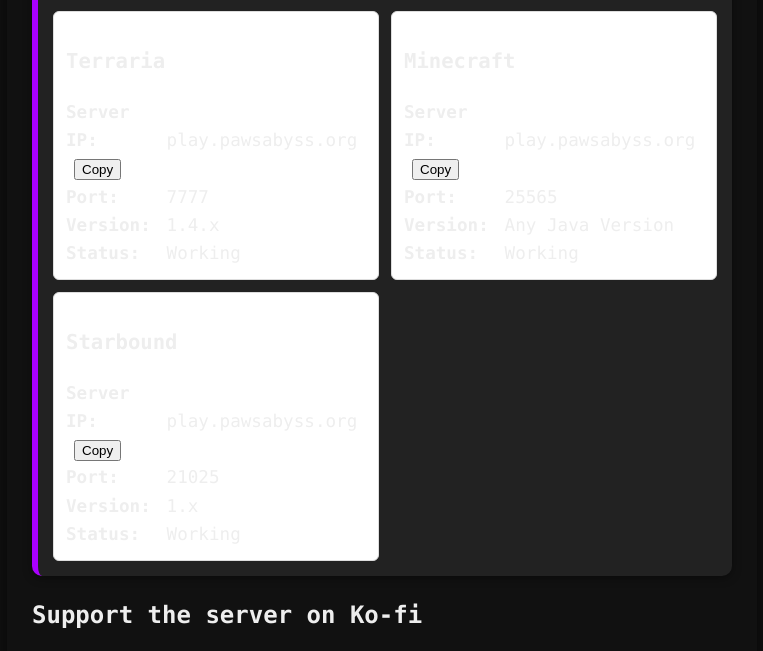
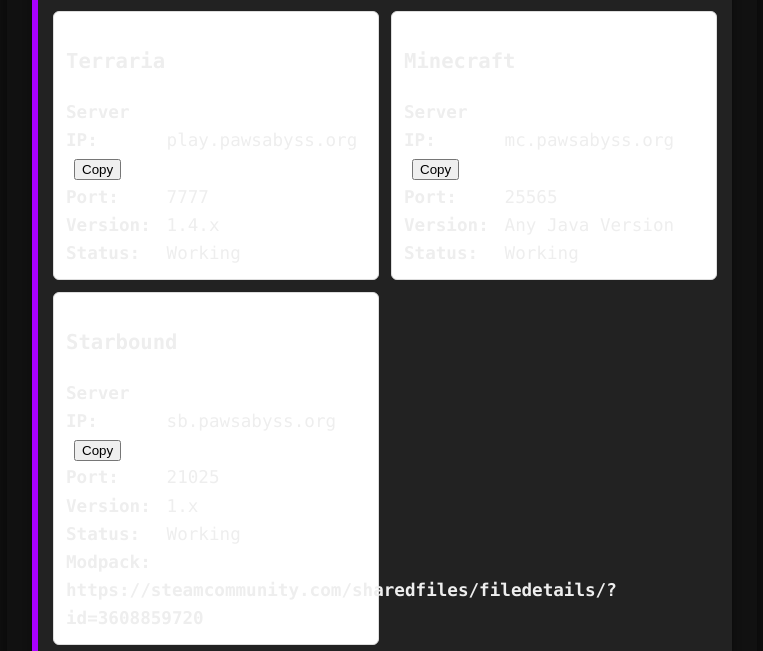
Before and after one commit to lmutt090/pawsabyss.org, a plain HTML site: page index.html in a window 1280 px wide. Shown: the part 380-1031 px from the top of the page, without its empty margins (258-1021 px from the left). Drawn offline with Linux system fonts and the light colour scheme.

Commit message:
Update server IPs for Minecraft and Starbound

```diff
--- a/index.html
+++ b/index.html
@@ -62,7 +62,7 @@
 
                 <div class="server-card" id="minecraft-card">
                     <h3>Minecraft</h3>
-                    <div><b>Server IP:</b> <span id="minecraft-ip">play.pawsabyss.org</span>
+                    <div><b>Server IP:</b> <span id="minecraft-ip">mc.pawsabyss.org</span>
                         <button onclick="copyIP(document.getElementById('minecraft-ip').textContent)" class="copy-btn">Copy</button>
                     </div>
                     <div><b>Port:</b> <span id="minecraft-port">25565</span></div>
@@ -72,12 +72,13 @@
 
                 <div class="server-card" id="starbound-card">
                     <h3>Starbound</h3>
-                    <div><b>Server IP:</b> <span id="starbound-ip">play.pawsabyss.org</span>
+                    <div><b>Server IP:</b> <span id="starbound-ip">sb.pawsabyss.org</span>
                         <button onclick="copyIP(document.getElementById('starbound-ip').textContent)" class="copy-btn">Copy</button>
                     </div>
                     <div><b>Port:</b> <span id="starbound-port">21025</span></div>
                     <div><b>Version:</b> <span id="starbound-version">1.x</span></div>
                     <div><b>Status:</b> <span id="starbound-status">Working</span></div>
+                    <div><b>Modpack: <span id="starbound-workshop-modpack">https://steamcommunity.com/sharedfiles/filedetails/?id=3608859720</span></b>
                 </div>
             </div>
         </div>
```
